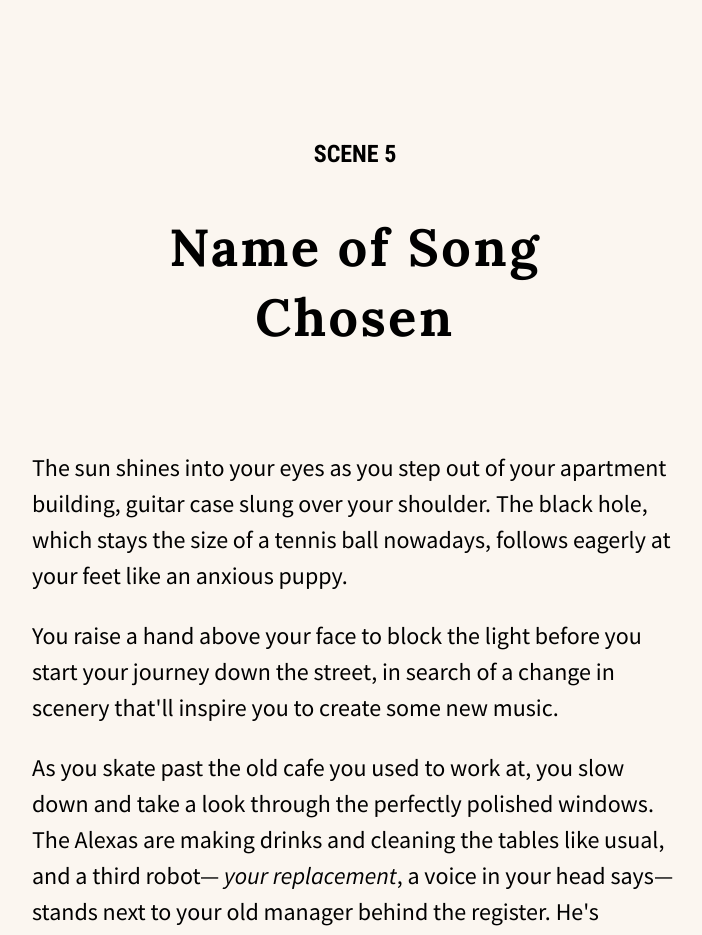
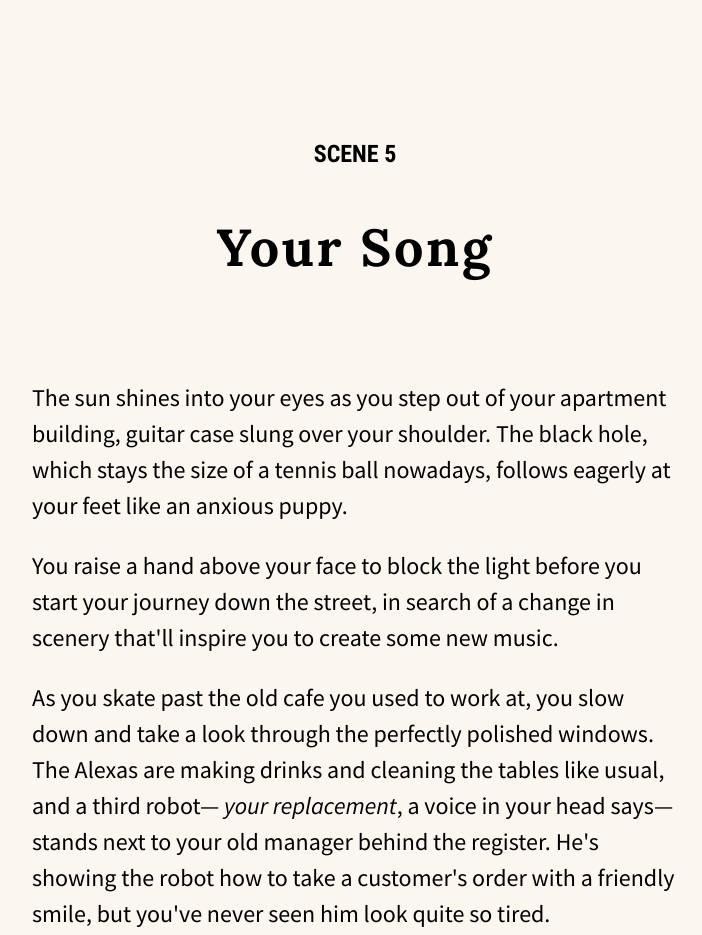
Before and after one commit to jasonmatthewluna/alongtheway, a plain HTML site: page scenes/scene5.html in a window 1280 px wide. Shown: the top 935 px of the page, without its empty margins (285-987 px from the left). Drawn offline with Linux system fonts and the light colour scheme; files whose address does not match are found by name.

Commit message:
Update scene5.html

```diff
--- a/scenes/scene5.html
+++ b/scenes/scene5.html
@@ -30,7 +30,7 @@
             </div>
 
             <p class = "along_title">
-                Name of Song Chosen
+                Your Song
             </p>
 
             <div class = "content_padding"></div>
```
